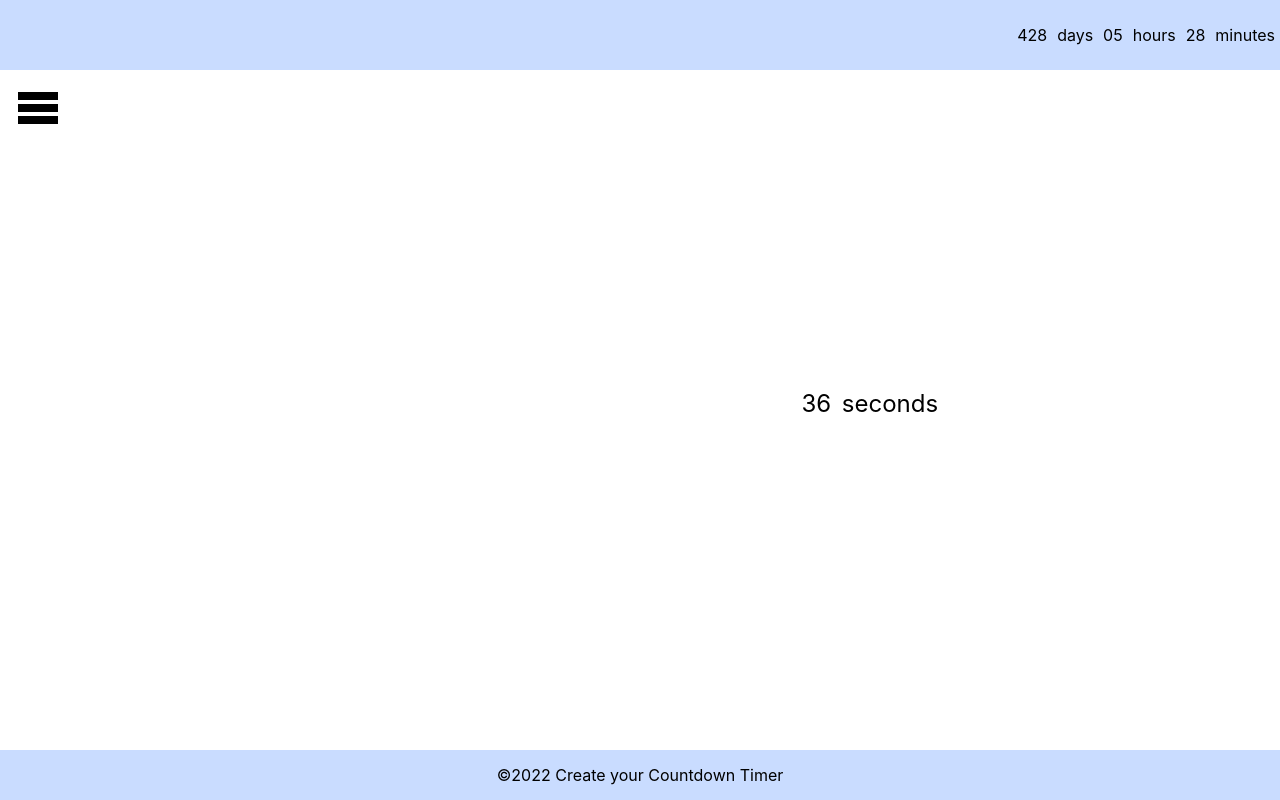
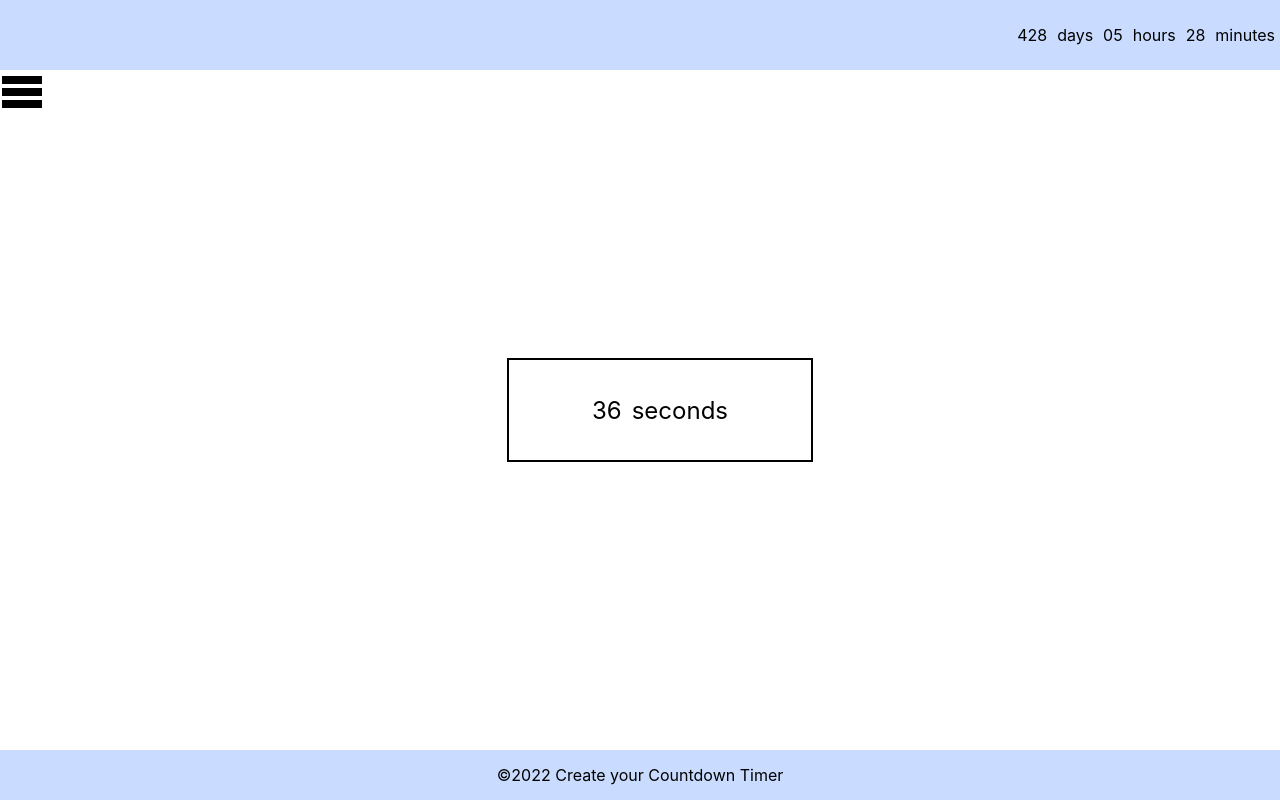
Before and after one commit to SaharMohsni/basic-react-project-with-styled-components, a React (Create React App) app: page / in a window 1280 px wide. Built offline with nearby package versions, Linux system fonts and the light colour scheme.

Commit message:
fix sideBar and seconds counter css

```diff
--- a/src/components/styles/SideBar.styled.js
+++ b/src/components/styles/SideBar.styled.js
@@ -1,9 +1,5 @@
 import styled from "styled-components";
 
-export const SideBarStyled = styled.div`
-  height: calc(100vh - 120px);
-  width:40%;
-`;
 
 export const OpenedSideBarStyled = styled.div`
   border: solid 1px gray;
--- a/src/components/timer/secondsCounterTimer/SecondsCounterTimer.jsx
+++ b/src/components/timer/secondsCounterTimer/SecondsCounterTimer.jsx
@@ -5,7 +5,7 @@ import "./secondsCounterTimer.css";
 
 const SecondsCounterTimer = ({ secondsremainingTime }) => {
   return (
-    <div className="countdown-timer seconds-counter-timer">
+    <div className="countdown-timer seconds-counter-timer flex-h-center-v-Center ">
       <CountdownTimerElementStyled>
         <div className="flex-h-center-v-Center">
           <span className="countdown-timer__element">
--- a/src/components/timer/secondsCounterTimer/secondsCounterTimer.css
+++ b/src/components/timer/secondsCounterTimer/secondsCounterTimer.css
@@ -12,7 +12,9 @@
 }
 
 .seconds-counter-timer {
-    width: 800px;
+    width: 200px;
     height: 100px;
     font-size: 1.5em;
+    border: solid 2px;
+    margin: auto
 }
--- a/src/shared/components/sideBar/SideBar.jsx
+++ b/src/shared/components/sideBar/SideBar.jsx
@@ -1,5 +1,4 @@
 import { useState } from "react";
-import { SideBarStyled } from "../../../components/styles/SideBar.styled";
 import { sideBarInitialState } from "../../../utils/constants";
 import { SideBarButton } from "../IconsComponents";
 import OpenedSideBar from "./OpenedSideBar";
@@ -12,7 +11,7 @@ const SideBar = () => {
   const openSideBar = () => setIsOpenSideBar(true);
   const closeSideBar = () => setIsOpenSideBar(false);
   return (
-    <SideBarStyled>
+    <div className={`${isOpenSideBar ? "opened" : "closed"} side-bar`}>
       {!isOpenSideBar ? (
         <div onClick={openSideBar} className="closed-side-bar">
           <SideBarButton />
@@ -22,7 +21,7 @@ const SideBar = () => {
           <OpenedSideBar closeSideBar={closeSideBar} />
         </div>
       )}
-    </SideBarStyled>
+    </div>
   );
 };
 
--- a/src/shared/components/sideBar/sideBar.css
+++ b/src/shared/components/sideBar/sideBar.css
@@ -1,6 +1,14 @@
+.side-bar {
+      height: calc(100vh - 120px);
+
+}
+.opened{
+width:40%;
+}
 .opened-side-bar {
   width: 100%;
-  height: calc(100vh - 120px);
+  height: 100%;
+
 }
 
 .closed-side-bar{
```
